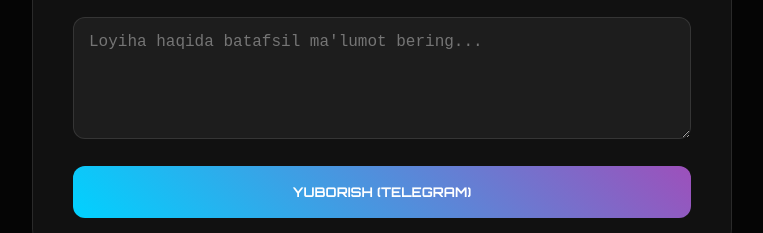
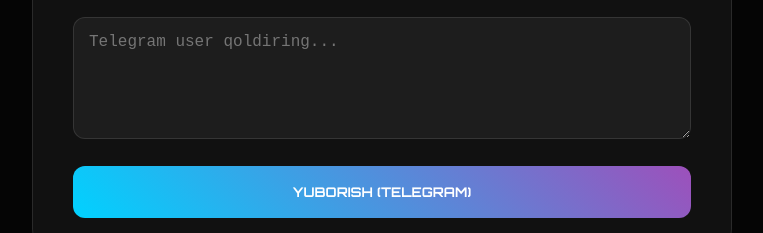
Before and after one commit to sarvar-byt/ELECTON_BOOK, a plain HTML site: page index.html in a window 1280 px wide. Shown: the part 2437-2670 px from the top of the page, without its empty margins (258-1021 px from the left). Drawn offline with nearby package versions, Linux system fonts and the light colour scheme.

Commit message:
Update index.html

```diff
--- a/index.html
+++ b/index.html
@@ -231,7 +231,7 @@
                 <option value="Oquv">O'quv yordam</option>
                 <option value="Dizayn">Grafik Dizayn</option>
             </select>
-            <textarea id="detail" rows="5" placeholder="Loyiha haqida batafsil ma'lumot bering..." required></textarea>
+            <textarea id="detail" rows="5" placeholder="Telegram user qoldiring..." required></textarea>
             <button type="submit" class="submit-btn">YUBORISH (TELEGRAM)</button>
         </form>
     </div>
```
